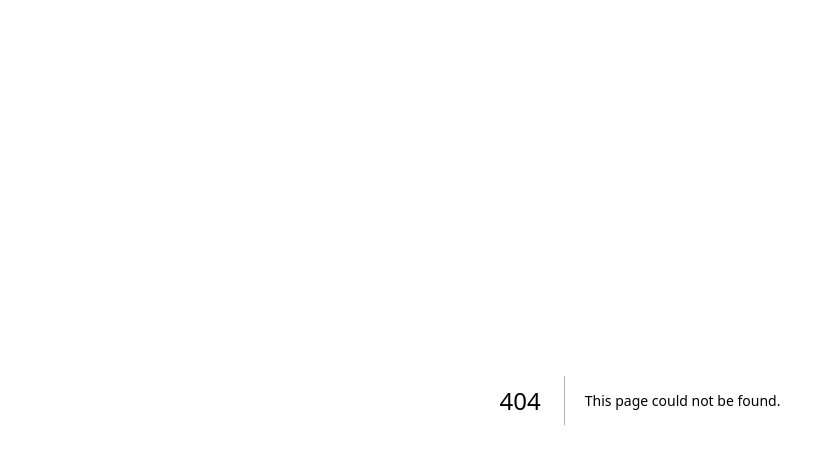
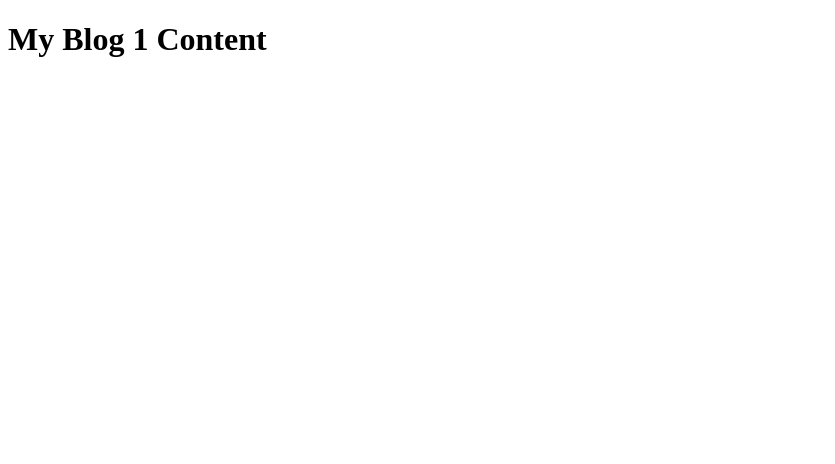
Before and after one commit to dbgautam7/firstNextJSProject, a Next.js app in the folder firstnextjsproject/: page /blog/1 in a window 1280 px wide. Before the commit this address had no page. Shown: the top 464 px of the page, without its empty margins (0-835 px from the left). Built offline with nearby package versions, Linux system fonts and the light colour scheme.

Commit message:
dynamic routing in next.js

```diff
--- /dev/null
+++ b/firstnextjsproject/pages/blog/[id].js
@@ -0,0 +1,14 @@
+import { useRouter } from "next/router"
+
+const Id = () => {
+const router=useRouter()
+const {id}=router.query
+
+  return (
+    <>
+ <h1>My Blog  {id} Content</h1>
+    </>
+  )
+}
+
+export default Id
```
